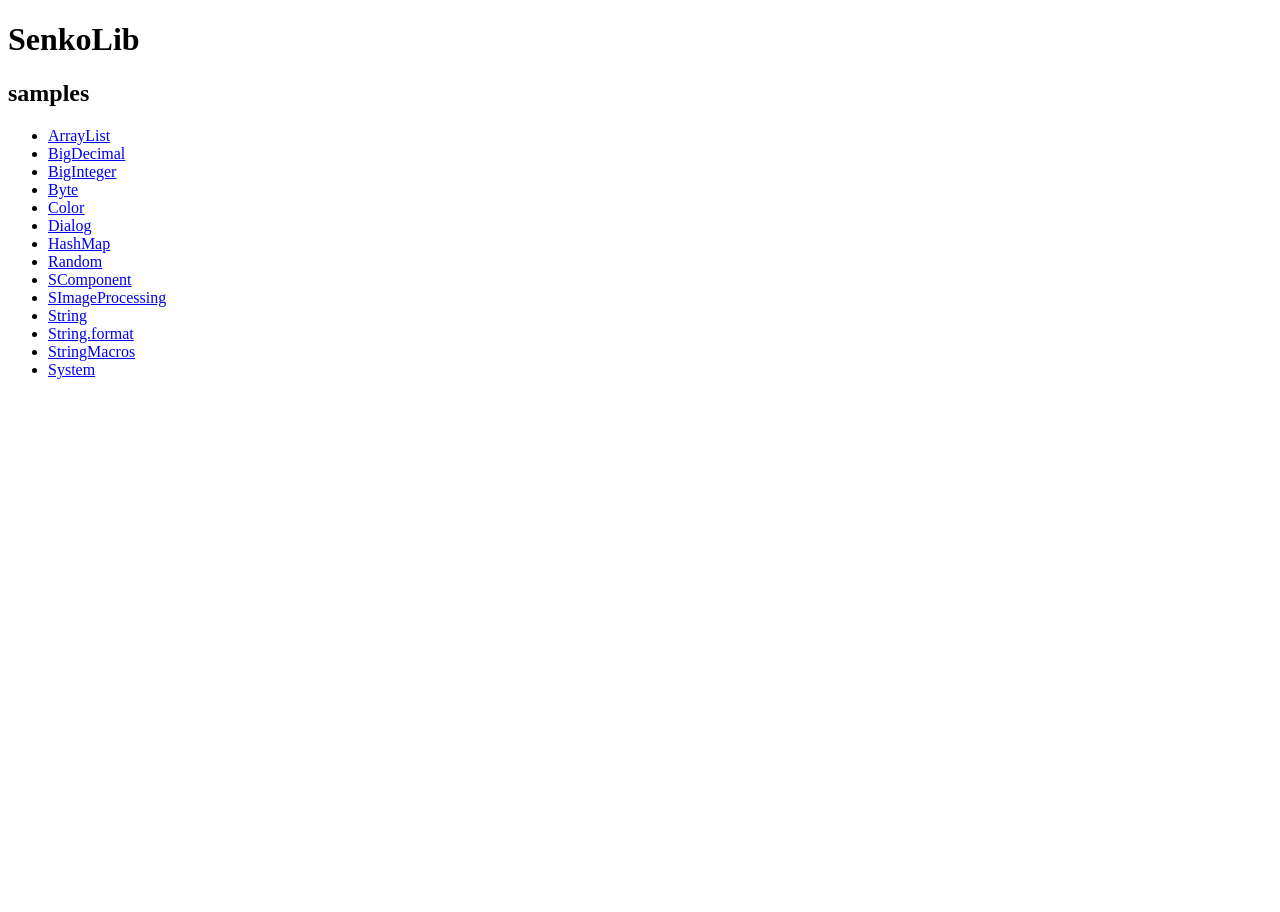
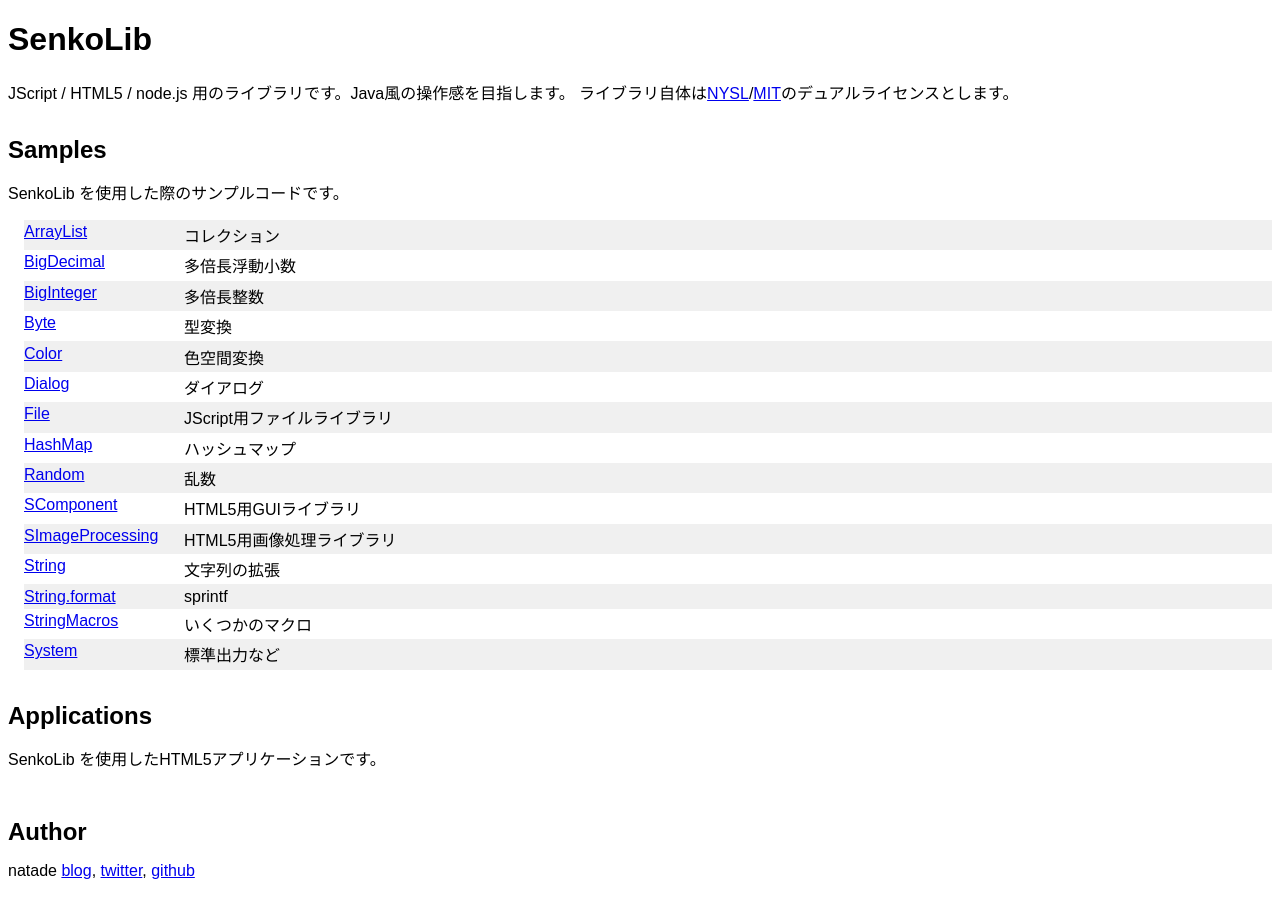
Before and after one commit to natade-jp/SenkoWSH, a plain HTML site: page docs/index.html in a window 1280 px wide. Before the commit the page ends 800 px from the top, so only its background shows below. Drawn offline with Linux system fonts and the light colour scheme.

Commit message:
トップ画面のファイルをキレイに作り直しました

```diff
--- a/docs/index.html
+++ b/docs/index.html
@@ -2,33 +2,139 @@
 <html>
 <head>
 <title>SenkoLib</title>
-<meta name="robots" content="noindex,nofollow">
 <meta charset="utf-8">
+<style type="text/css">
+html, body {
+	height:			100%;
+	font-family:	"ヒラギノ角ゴ ProN W3", "Hiragino Kaku Gothic ProN", "游ゴシック", YuGothic, "メイリオ", Meiryo, sans-serif;
+}
+h2	{
+	margin-top:		0em;
+	margin-bottom:	0em;
+	padding-top:	0em;
+	padding-bottom:	0em;
+}
+div {
+	margin:			0em;
+	padding:		0em;
+	padding-top:	1em;
+	padding-bottom:	1em;
+}
+#samples p {
+	margin-bottom:	1em;
+	padding:		0em;
+}
+#samples dl {
+	font-size:		1em;
+	margin-left:	1em;
+	margin-top:		0px;
+	margin-bottom:	0px;
+	padding-top:	0.2em;
+	padding-bottom:	0.2em;
+}
+#samples dl:nth-child(2n+1) {
+	background: #F0F0F0;
+}
+#samples dt {
+	width:			10em;
+	float:			left;
+}
+#samples dd {
+	margin-left:	1em;
+}
+</style>
 </head>
 <body>
 <h1>SenkoLib</h1>
-<h2>samples</h2>
-<ul id="samples">
-	<li>ArrayList</li>
-	<li>BigDecimal</li>
-	<li>BigInteger</li>
-	<li>Byte</li>
-	<li>Color</li>
-	<li>Dialog</li>
-	<li>HashMap</li>
-	<li>Random</li>
-	<li>SComponent</li>
-	<li>SImageProcessing</li>
-	<li>String</li>
-	<li>String.format</li>
-	<li>StringMacros</li>
-	<li>System</li>
-</ul>
+<p>JScript / HTML5 / node.js 用のライブラリです。Java風の操作感を目指します。
+ライブラリ自体は<a href="http://www.kmonos.net/nysl/">NYSL</a>/<a href="https://ja.osdn.net/projects/opensource/wiki/licenses%2FMIT_license">MIT</a>のデュアルライセンスとします。</p>
+
+<div id="samples">
+<h2>Samples</h2>
+<p>SenkoLib を使用した際のサンプルコードです。</p>
+<dl>
+	<dt>ArrayList</dt>
+	<dd>コレクション</dd>
+</dl>
+<dl>
+	<dt>BigDecimal</dt>
+	<dd>多倍長浮動小数</dd>
+</dl>
+<dl>
+	<dt>BigInteger</dt>
+	<dd>多倍長整数</dd>
+</dl>
+<dl>
+	<dt>Byte</dt>
+	<dd>型変換</dd>
+</dl>
+<dl>
+	<dt>Color</dt>
+	<dd>色空間変換</dd>
+</dl>
+<dl>
+	<dt>Dialog</dt>
+	<dd>ダイアログ</dd>
+</dl>
+<dl>
+	<dt>File</dt>
+	<dd>JScript用ファイルライブラリ</dd>
+</dl>
+<dl>
+	<dt>HashMap</dt>
+	<dd>ハッシュマップ</dd>
+</dl>
+<dl>
+	<dt>Random</dt>
+	<dd>乱数</dd>
+</dl>
+<dl>
+	<dt>SComponent</dt>
+	<dd>HTML5用GUIライブラリ</dd>
+</dl>
+<dl>
+	<dt>SImageProcessing</dt>
+	<dd>HTML5用画像処理ライブラリ</dd>
+</dl>
+<dl>
+	<dt>String</dt>
+	<dd>文字列の拡張</dd>
+</dl>
+<dl>
+	<dt>String.format</dt>
+	<dd>sprintf</dd>
+</dl>
+<dl>
+	<dt>StringMacros</dt>
+	<dd>いくつかのマクロ</dd>
+</dl>
+<dl>
+	<dt>System</dt>
+	<dd>標準出力など</dd>
+</dl>
+</div>
+
+<div id="applications">
+<h2>Applications</h2>
+<p>SenkoLib を使用したHTML5アプリケーションです。</p>
+
+</div>
+
+<div id="author">
+<h2>Author</h2>
+<p>natade
+	<a href="https://natadea.wordpress.com/">blog</a>,
+	<a href="https://twitter.com/natadea">twitter</a>,
+	<a href="https://github.com/natade-jp">github</a></p>
+
+</div>
+
+
 <script type="text/javascript">
 var element = document.getElementById("samples");
 var i = 0;
 if(	element !== null) {
-	list = element.getElementsByTagName("li");
+	list = element.getElementsByTagName("dt");
 	for(i = 0; i < list.length; i++) {
 		var title = list[i].innerText;
 		list[i].innerHTML = "<a href=\"./samples/" + title + "/index.html\">" + title + "</a>";
--- a/docs/library/SenkoLib/ArrayList.js
+++ b/docs/library/SenkoLib/ArrayList.js
@@ -8,7 +8,9 @@
  *  natade (http://twitter.com/natadea)
  *
  * LICENSE:
- *  CC0					(http://sciencecommons.jp/cc0/about)
+ *  NYSL Version 0.9982 / The MIT License の Multi-licensing
+ *  NYSL Version 0.9982 http://www.kmonos.net/nysl/
+ *  The MIT License https://ja.osdn.net/projects/opensource/wiki/licenses%2FMIT_license
  *
  * HISTORY:
  *  2013/04/15 - v0.01 - natade - first release
--- a/docs/library/SenkoLib/BigDecimal.js
+++ b/docs/library/SenkoLib/BigDecimal.js
@@ -10,7 +10,9 @@
  *  natade (http://twitter.com/natadea)
  *
  * LICENSE:
- *  CC0					(http://sciencecommons.jp/cc0/about)
+ *  NYSL Version 0.9982 / The MIT License の Multi-licensing
+ *  NYSL Version 0.9982 http://www.kmonos.net/nysl/
+ *  The MIT License https://ja.osdn.net/projects/opensource/wiki/licenses%2FMIT_license
  *
  * HISTORY:
  *  2014/06/27 - v0.01 - natade - alpha version
--- a/docs/library/SenkoLib/BigInteger.js
+++ b/docs/library/SenkoLib/BigInteger.js
@@ -10,7 +10,9 @@
  *  natade (http://twitter.com/natadea)
  *
  * LICENSE:
- *  CC0					(http://sciencecommons.jp/cc0/about)
+ *  NYSL Version 0.9982 / The MIT License の Multi-licensing
+ *  NYSL Version 0.9982 http://www.kmonos.net/nysl/
+ *  The MIT License https://ja.osdn.net/projects/opensource/wiki/licenses%2FMIT_license
  *
  * HISTORY:
  *  2013/10/27 - v0.01 - natade - first release
--- a/docs/library/SenkoLib/BigIntegerByDecimalNumber.js
+++ b/docs/library/SenkoLib/BigIntegerByDecimalNumber.js
@@ -6,6 +6,11 @@
  *
  * AUTHOR:
  *  natade (http://twitter.com/natadea)
+ *
+ * LICENSE:
+ *  NYSL Version 0.9982 / The MIT License の Multi-licensing
+ *  NYSL Version 0.9982 http://www.kmonos.net/nysl/
+ *  The MIT License https://ja.osdn.net/projects/opensource/wiki/licenses%2FMIT_license
  *
  * HISTORY:
  *  2014/05/10 - v0.01 - natade - 	first release
--- a/docs/library/SenkoLib/Byte.js
+++ b/docs/library/SenkoLib/Byte.js
@@ -8,7 +8,9 @@
  *  natade (http://twitter.com/natadea)
  *
  * LICENSE:
- *  CC0					(http://sciencecommons.jp/cc0/about)
+ *  NYSL Version 0.9982 / The MIT License の Multi-licensing
+ *  NYSL Version 0.9982 http://www.kmonos.net/nysl/
+ *  The MIT License https://ja.osdn.net/projects/opensource/wiki/licenses%2FMIT_license
  *
  * HISTORY:
  *  2013/06/04 - v0.01 - natade - first release
--- a/docs/library/SenkoLib/Character.js
+++ b/docs/library/SenkoLib/Character.js
@@ -8,7 +8,9 @@
  *  natade (http://twitter.com/natadea)
  *
  * LICENSE:
- *  CC0					(http://sciencecommons.jp/cc0/about)
+ *  NYSL Version 0.9982 / The MIT License の Multi-licensing
+ *  NYSL Version 0.9982 http://www.kmonos.net/nysl/
+ *  The MIT License https://ja.osdn.net/projects/opensource/wiki/licenses%2FMIT_license
  *
  * HISTORY:
  *  2013/04/24 - v0.01 - natade - first release
--- a/docs/library/SenkoLib/Color.js
+++ b/docs/library/SenkoLib/Color.js
@@ -5,7 +5,9 @@
  *  natade (http://twitter.com/natadea)
  *
  * LICENSE:
- *  CC0					(http://sciencecommons.jp/cc0/about)
+ *  NYSL Version 0.9982 / The MIT License の Multi-licensing
+ *  NYSL Version 0.9982 http://www.kmonos.net/nysl/
+ *  The MIT License https://ja.osdn.net/projects/opensource/wiki/licenses%2FMIT_license
  *
  * DEPENDENT LIBRARIES:
  *  なし
--- a/docs/library/SenkoLib/Dialog.js
+++ b/docs/library/SenkoLib/Dialog.js
@@ -10,7 +10,9 @@
  *  natade (http://twitter.com/natadea)
  *
  * LICENSE:
- *  CC0					(http://sciencecommons.jp/cc0/about)
+ *  NYSL Version 0.9982 / The MIT License の Multi-licensing
+ *  NYSL Version 0.9982 http://www.kmonos.net/nysl/
+ *  The MIT License https://ja.osdn.net/projects/opensource/wiki/licenses%2FMIT_license
  *
  * HISTORY:
  *  2013/05/06 - v0.01 - natade - first release
--- a/docs/library/SenkoLib/File.js
+++ b/docs/library/SenkoLib/File.js
@@ -10,7 +10,9 @@
  *  natade (http://twitter.com/natadea)
  *
  * LICENSE:
- *  CC0					(http://sciencecommons.jp/cc0/about)
+ *  NYSL Version 0.9982 / The MIT License の Multi-licensing
+ *  NYSL Version 0.9982 http://www.kmonos.net/nysl/
+ *  The MIT License https://ja.osdn.net/projects/opensource/wiki/licenses%2FMIT_license
  *
  * HISTORY:
  *  2013/04/07 - v0.01 - natade - first release
--- a/docs/library/SenkoLib/HashMap.js
+++ b/docs/library/SenkoLib/HashMap.js
@@ -8,7 +8,9 @@
  *  natade (http://twitter.com/natadea)
  *
  * LICENSE:
- *  CC0					(http://sciencecommons.jp/cc0/about)
+ *  NYSL Version 0.9982 / The MIT License の Multi-licensing
+ *  NYSL Version 0.9982 http://www.kmonos.net/nysl/
+ *  The MIT License https://ja.osdn.net/projects/opensource/wiki/licenses%2FMIT_license
  *
  * HISTORY:
  *  2013/04/22 - v0.01 - natade - first release
--- a/docs/library/SenkoLib/Random.js
+++ b/docs/library/SenkoLib/Random.js
@@ -8,7 +8,9 @@
  *  natade (http://twitter.com/natadea)
  *
  * LICENSE:
- *  CC0					(http://sciencecommons.jp/cc0/about)
+ *  NYSL Version 0.9982 / The MIT License の Multi-licensing
+ *  NYSL Version 0.9982 http://www.kmonos.net/nysl/
+ *  The MIT License https://ja.osdn.net/projects/opensource/wiki/licenses%2FMIT_license
  *
  * HISTORY:
  *  2013/10/26 - v0.01 - natade - first release
--- a/docs/library/SenkoLib/SComponent.js
+++ b/docs/library/SenkoLib/SComponent.js
@@ -7,7 +7,9 @@
  *  natade (http://twitter.com/natadea)
  *
  * LICENSE:
- *  CC0					(http://sciencecommons.jp/cc0/about)
+ *  NYSL Version 0.9982 / The MIT License の Multi-licensing
+ *  NYSL Version 0.9982 http://www.kmonos.net/nysl/
+ *  The MIT License https://ja.osdn.net/projects/opensource/wiki/licenses%2FMIT_license
  *
  * DEPENDENT LIBRARIES:
  */
--- a/docs/library/SenkoLib/SImageProcessing.js
+++ b/docs/library/SenkoLib/SImageProcessing.js
@@ -7,7 +7,9 @@
  *  natade (http://twitter.com/natadea)
  *
  * LICENSE:
- *  CC0					(http://sciencecommons.jp/cc0/about)
+ *  NYSL Version 0.9982 / The MIT License の Multi-licensing
+ *  NYSL Version 0.9982 http://www.kmonos.net/nysl/
+ *  The MIT License https://ja.osdn.net/projects/opensource/wiki/licenses%2FMIT_license
  *
  * DEPENDENT LIBRARIES:
  */
--- a/docs/library/SenkoLib/String.js
+++ b/docs/library/SenkoLib/String.js
@@ -8,7 +8,9 @@
  *  natade (http://twitter.com/natadea)
  *
  * LICENSE:
- *  CC0					(http://sciencecommons.jp/cc0/about)
+ *  NYSL Version 0.9982 / The MIT License の Multi-licensing
+ *  NYSL Version 0.9982 http://www.kmonos.net/nysl/
+ *  The MIT License https://ja.osdn.net/projects/opensource/wiki/licenses%2FMIT_license
  *
  * HISTORY:
  *  2013/04/24 - v0.01 - natade - first release
--- a/docs/library/SenkoLib/StringMacros.js
+++ b/docs/library/SenkoLib/StringMacros.js
@@ -8,7 +8,9 @@
  *  natade (http://twitter.com/natadea)
  *
  * LICENSE:
- *  CC0					(http://sciencecommons.jp/cc0/about)
+ *  NYSL Version 0.9982 / The MIT License の Multi-licensing
+ *  NYSL Version 0.9982 http://www.kmonos.net/nysl/
+ *  The MIT License https://ja.osdn.net/projects/opensource/wiki/licenses%2FMIT_license
  *
  * HISTORY:
  *  2014/04/24 - v0.01 - natade - first release
--- a/docs/library/SenkoLib/System.js
+++ b/docs/library/SenkoLib/System.js
@@ -10,7 +10,9 @@
  *  natade (http://twitter.com/natadea)
  *
  * LICENSE:
- *  CC0					(http://sciencecommons.jp/cc0/about)
+ *  NYSL Version 0.9982 / The MIT License の Multi-licensing
+ *  NYSL Version 0.9982 http://www.kmonos.net/nysl/
+ *  The MIT License https://ja.osdn.net/projects/opensource/wiki/licenses%2FMIT_license
  *
  * HISTORY:
  *  2013/04/15 - v0.01 - natade - first release
```
Also changed, not shown: 1 other file.
